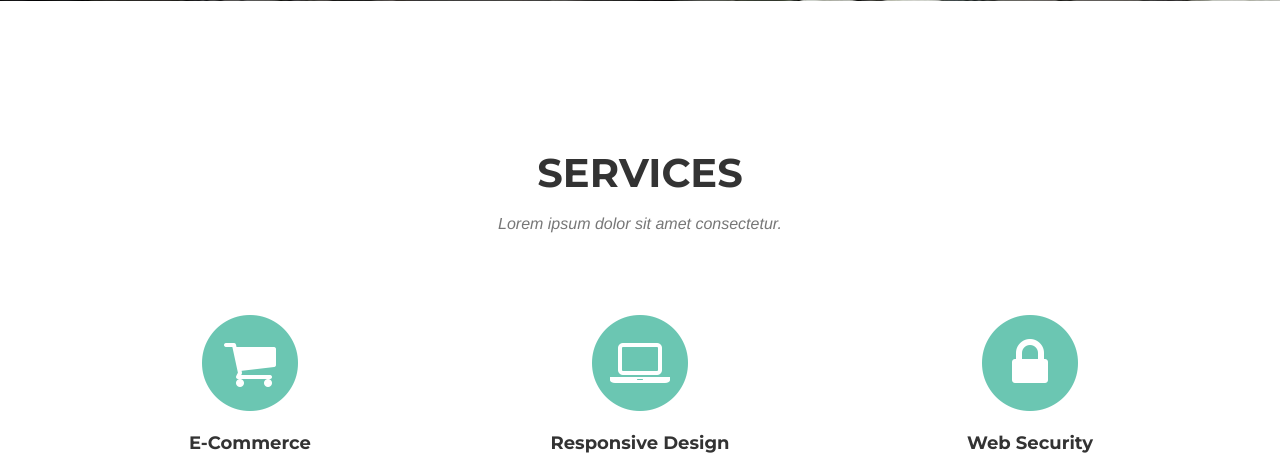
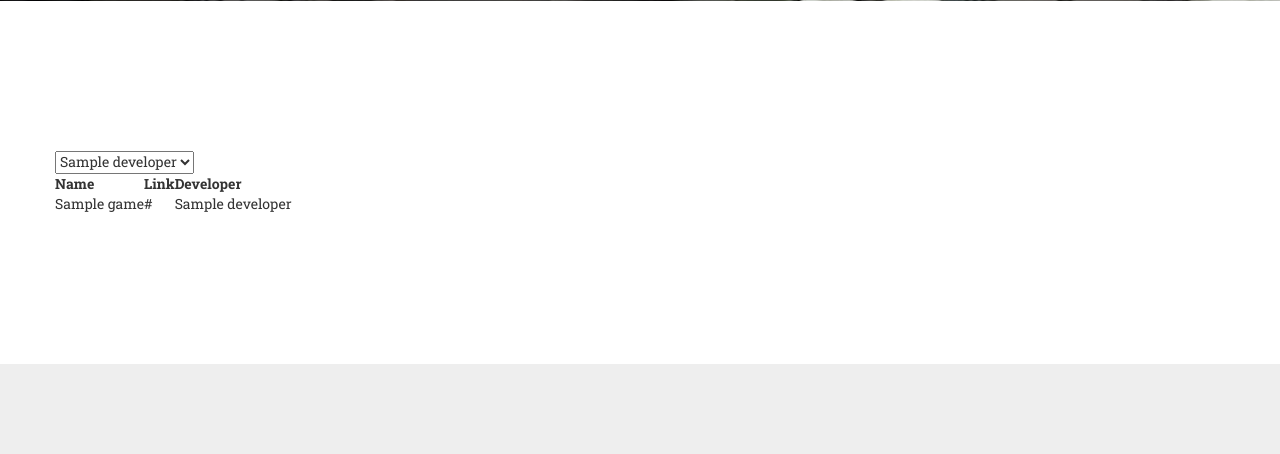
Before and after one commit to Steeefan/nycdsa-proj-04, a Flask app: template app/app/templates/index.html in a window 1280 px wide. Shown: the part 757-1211 px from the top of the page. Run offline with Flask 2, Linux system fonts and the light colour scheme; the template is opened without the code that fills it: most values are stand-ins (such as "Sample title", 1, 10 or a date in 2020); parts of the project's set-up code (start-up, migrations or seed data) failed here and were passed over; some libraries are stand-ins or nearby versions; some web fonts are replaced.

Commit message:
dynamic Flask tpl: first try

```diff
--- a/app/app/templates/index.html
+++ b/app/app/templates/index.html
@@ -86,7 +86,7 @@
     </header>
 
     <!-- Services Section -->
-    <section id="services">
+    <!--section id="services">
         <div class="container">
             <div class="row">
                 <div class="col-lg-12 text-center">
@@ -121,6 +121,45 @@
                 </div>
             </div>
         </div>
+    </section-->
+    <section id="services">
+    	<div class="container">
+    		<div class="row">
+    			<select>
+    				{% for dev in devs %}
+    				<option>
+    					{{ dev.developer }}
+    				</option>
+						{% endfor %}
+    			</select>
+    			<table id="games">
+    				<tr>
+    					<th>
+    						Name
+    					</th>
+    					<th>
+    						Link
+    					</th>
+    					<th>
+    						Developer
+    					</th>
+    				</tr>
+						{% for game in games %}
+						<tr>
+							<td>
+								{{ game.name }}
+							</td>
+							<td>
+								{{ game.link }}
+							</td>
+							<td>
+								{{ game.developer }}
+							</td>
+						</tr>
+						{% endfor %}
+    			</table>
+    		</div>
+    	</div>
     </section>
 
     <!-- Portfolio Grid Section -->
```
Also changed, not shown: app/app/views.py (+21 -1 lines), 2 other files.
